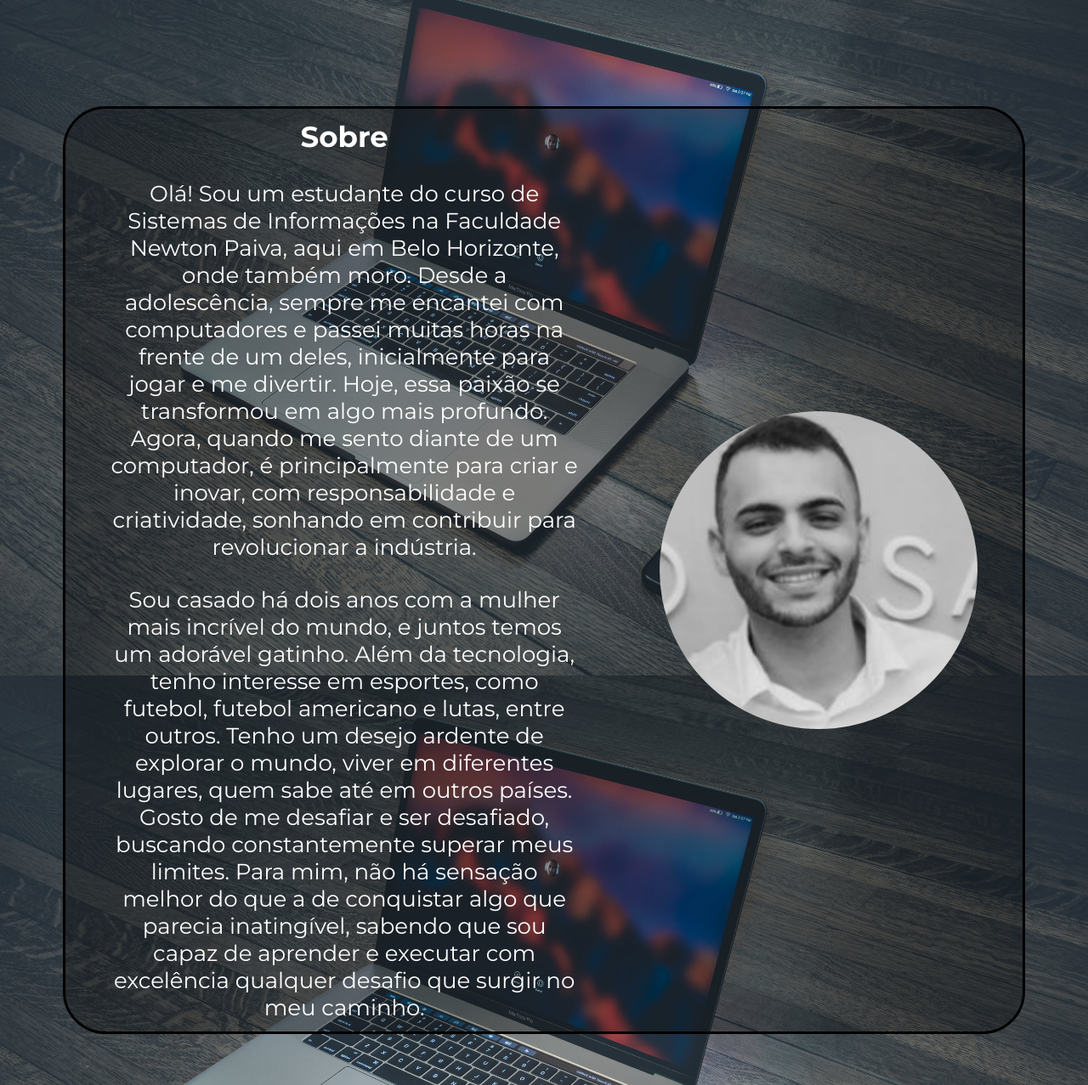
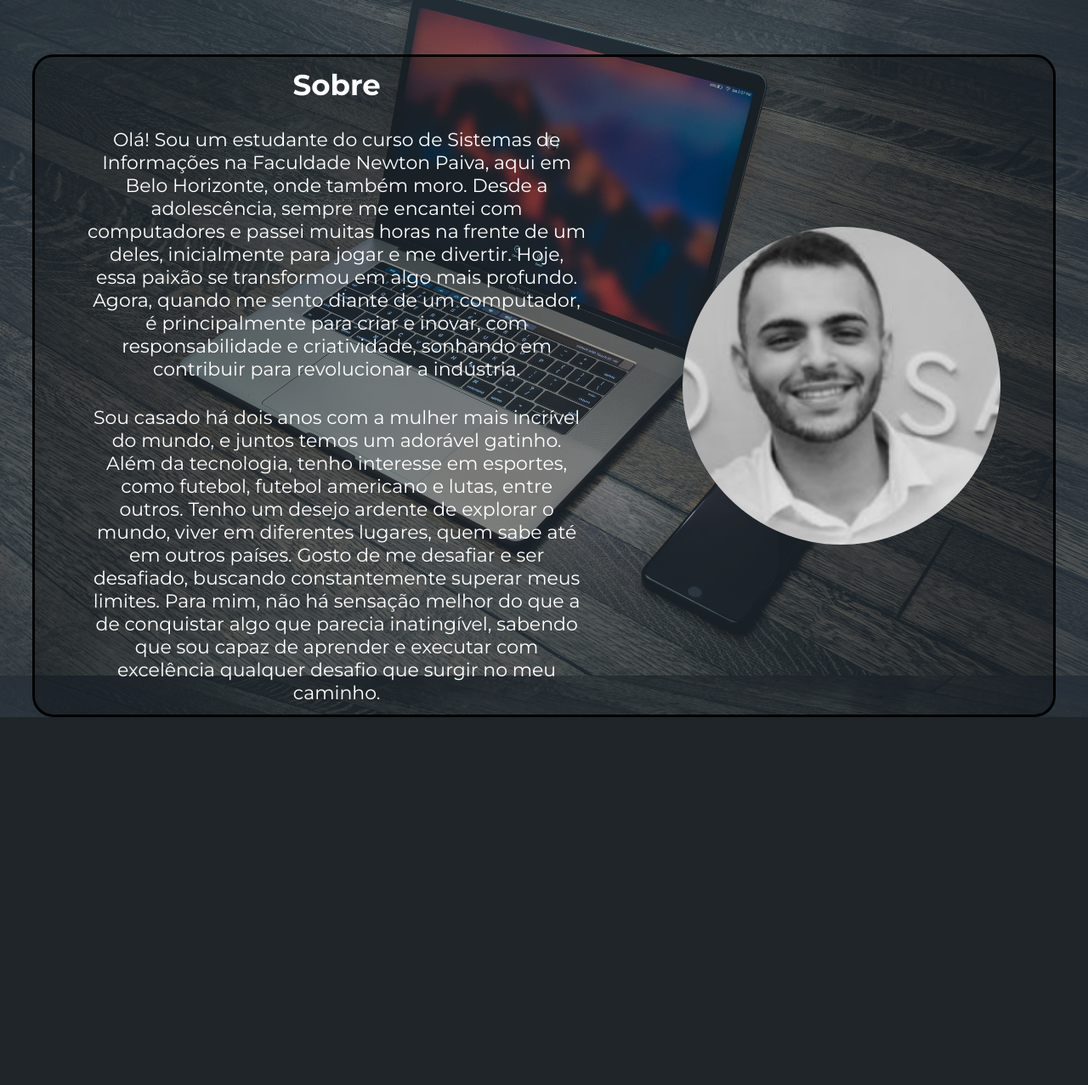
Before and after one commit to dumarttins/Portifolio_Pessoal, a PHP site: page /sobre.php in a window 1280 px wide. Shown: the part 59-1336 px from the top of the page at 85% size. After the commit the page ends 903 px from the top, so only its background shows below. Run offline with PHP 8.4, Linux system fonts and the light colour scheme; some web fonts are replaced.

Commit message:
Avanço site
17:18 16/02/20247

```diff
--- a/index.php
+++ b/index.php
@@ -66,7 +66,9 @@
         </div>
     </main>
     <footer>
-
+        <section>
+            <h1>Desenvolvimento e Design feitos por </h1>
+        </section>
     </footer>
 </body>
 </html>
--- a/styles/styles.css
+++ b/styles/styles.css
@@ -117,14 +117,13 @@ body{
     justify-content: space-around;
     gap: 15px;
     padding: 1%;
-    margin: 5% 3%;
     max-width: 1300px;
     height: auto;
     color:var(--White-font);
     align-items: center;
     text-align: justify;
     border: 3px solid var(--black);
-    border-radius: 50px;
+    border-radius: 25px;
 }
 
 .mainConteinerS__sobre__texto{
@@ -134,7 +133,7 @@ body{
     text-align: center;
     gap: 30px;
     width: 50%;
-    font-size: 26px;
+    font-size: 22px;
     font-family: var(--fonte-texto);
 }
 
```
